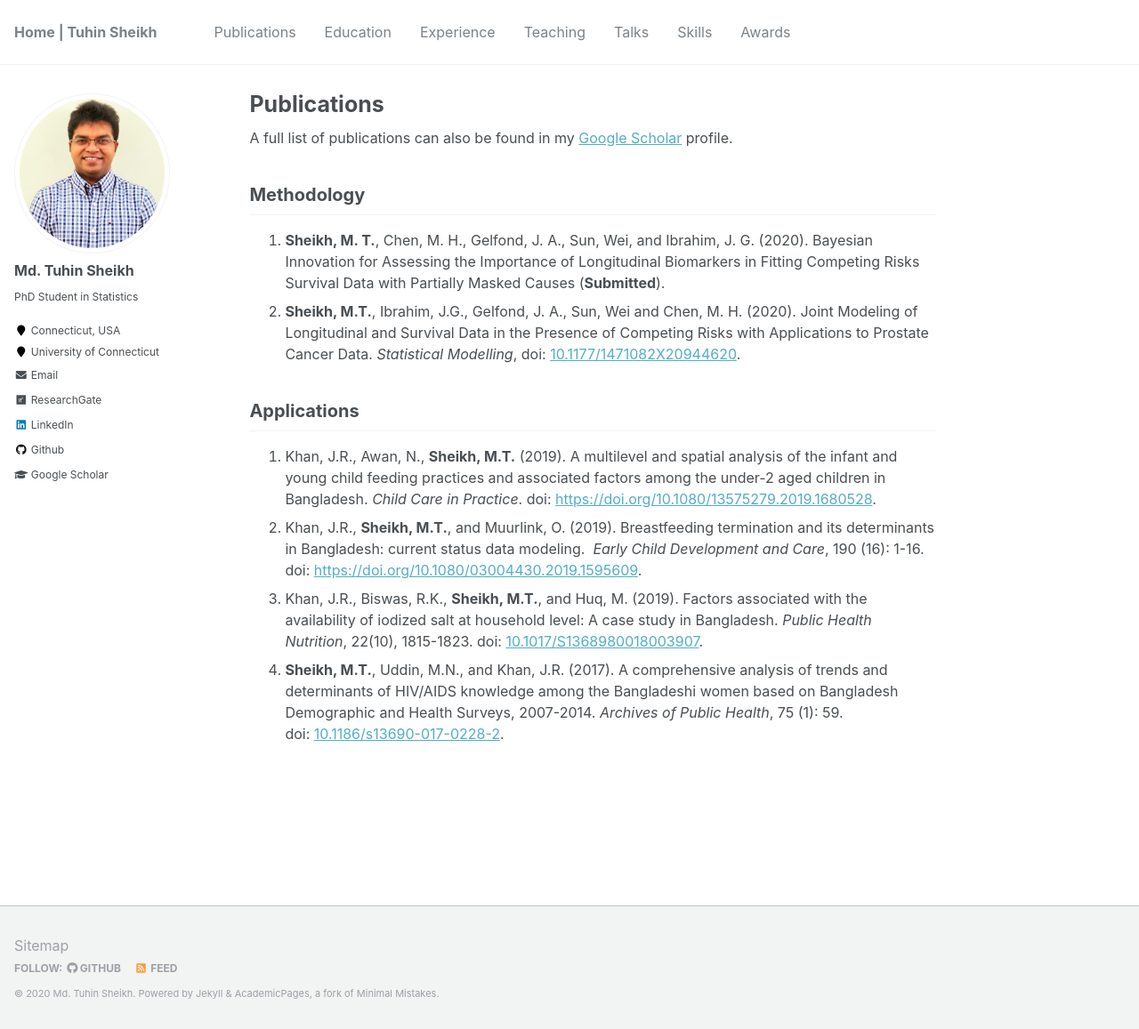
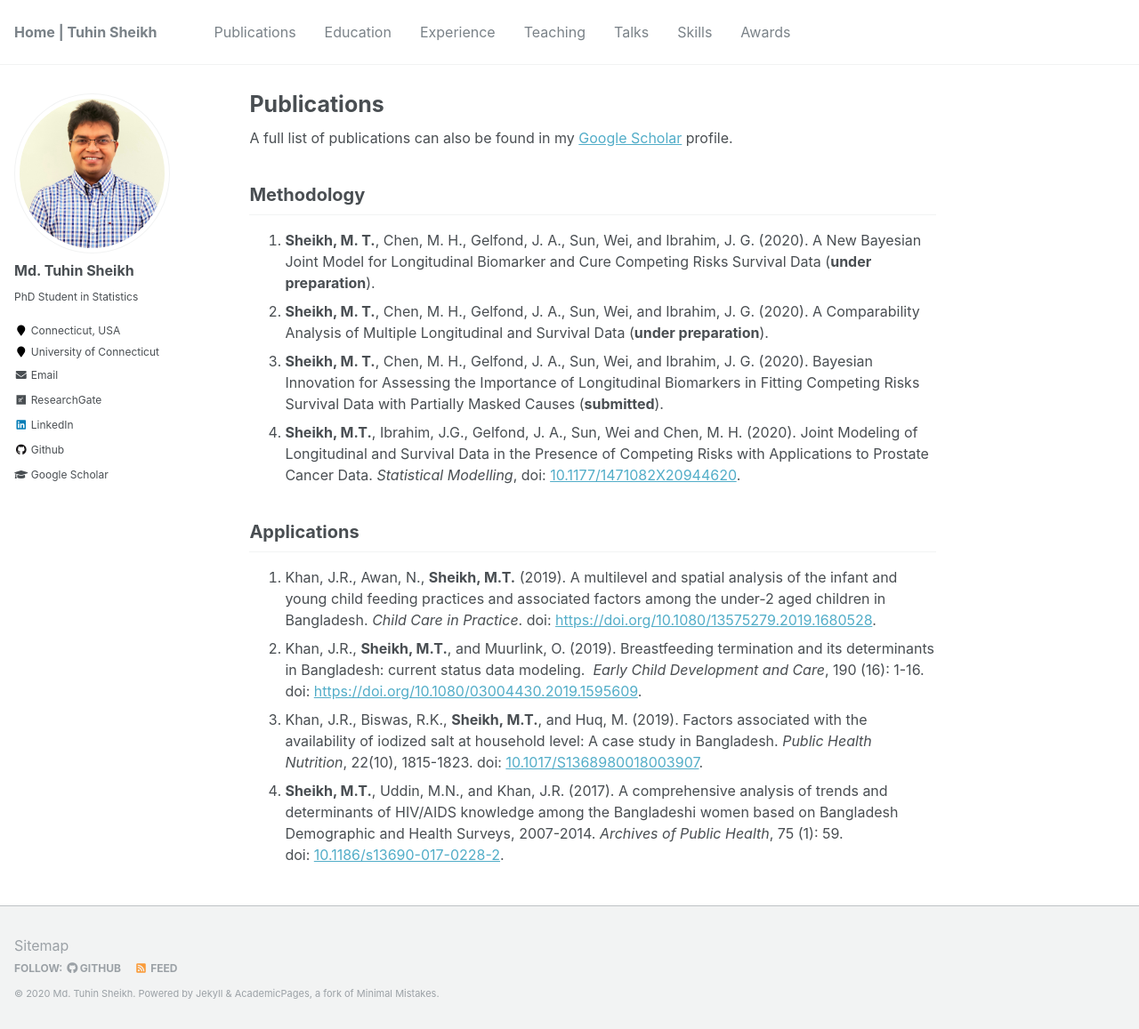
Before and after one commit to mdtuhinsheikh/mdtuhinsheikh.github.io, a Jekyll site: the page built from _pages/publications.md, in a window 1280 px wide and 1157 px high. Shown: the whole window at 89% size. Built offline with Jekyll 4.4.1, drawn with Linux system fonts in a browser that asks for light colours.

Commit message:
Update publications.md

```diff
--- a/_pages/publications.md
+++ b/_pages/publications.md
@@ -8,7 +8,9 @@ A full list of publications can also be found in my
 [Google Scholar](https://scholar.google.com/citations?user=PAaEqSkAAAAJ&hl=en) profile.
 
 ## Methodology
-1. **Sheikh, M. T.**, Chen, M. H., Gelfond, J. A., Sun, Wei, and Ibrahim, J. G. (2020). Bayesian Innovation for Assessing the Importance of Longitudinal Biomarkers in Fitting Competing Risks  Survival Data with Partially Masked Causes (**Submitted**).
+1. **Sheikh, M. T.**, Chen, M. H., Gelfond, J. A., Sun, Wei, and Ibrahim, J. G. (2020). A New Bayesian Joint Model for Longitudinal Biomarker and Cure Competing Risks Survival Data (**under preparation**).
+1. **Sheikh, M. T.**, Chen, M. H., Gelfond, J. A., Sun, Wei, and Ibrahim, J. G. (2020). A Comparability Analysis of Multiple Longitudinal and Survival Data (**under preparation**).
+1. **Sheikh, M. T.**, Chen, M. H., Gelfond, J. A., Sun, Wei, and Ibrahim, J. G. (2020). Bayesian Innovation for Assessing the Importance of Longitudinal Biomarkers in Fitting Competing Risks  Survival Data with Partially Masked Causes (**submitted**).
 1. **Sheikh, M.T.**, Ibrahim, J.G., Gelfond, J. A., Sun, Wei and Chen, M. H. (2020). Joint Modeling of
 Longitudinal and Survival Data in the Presence of Competing Risks with Applications
 to Prostate Cancer Data. *Statistical Modelling*, doi: [10.1177/1471082X20944620](https://journals.sagepub.com/doi/10.1177/1471082X20944620).
```
